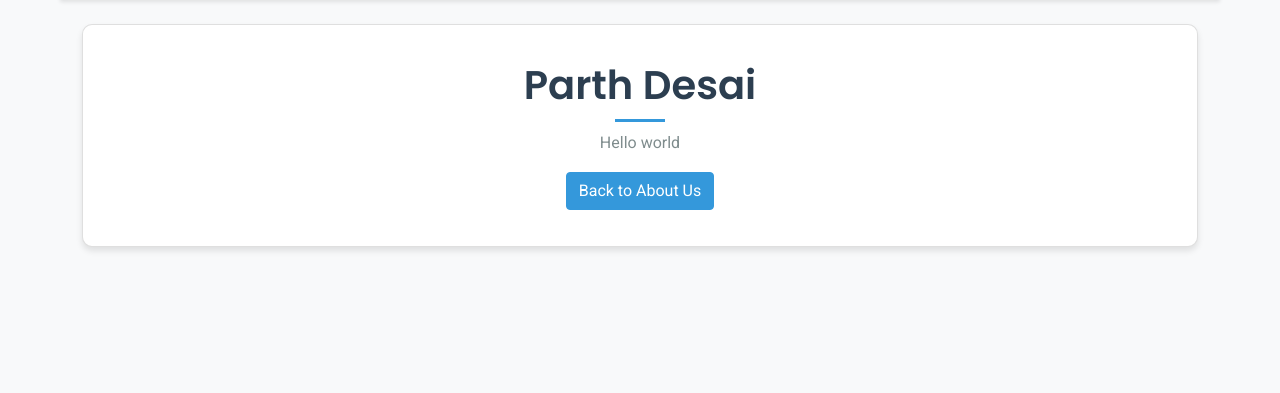
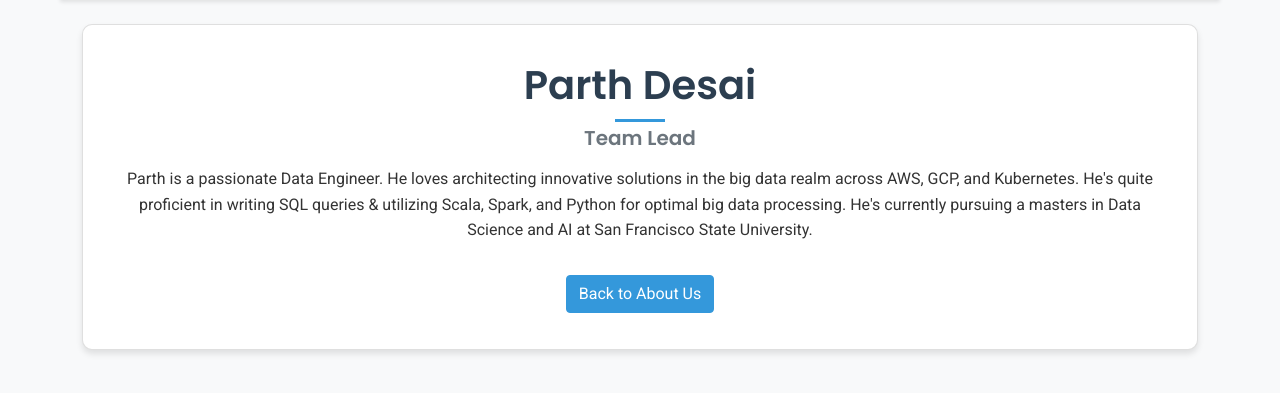
Before and after one commit to pycoder2000/CSC648-01-FA24-Team05, a Django app: a page that uses application/backend/templates/about_us/member_detail.html in a window 1280 px wide. Shown: the part 78-471 px from the top of the page. Run offline with Django 5.2, Linux system fonts and the light colour scheme.

Commit message:
Created a specific data file for the team (#9)
Co-authored-by: Parth Desai <parth.desai@glassdoor.com>

```diff
--- /dev/null
+++ b/application/backend/about_us/data/members_data.py
@@ -0,0 +1,44 @@
+members = [
+    {
+        "name": "Parth Desai",
+        "image": "Parth.jpg",
+        "position": "Team Lead",
+        "bio": "Parth is a passionate Data Engineer. He loves architecting innovative solutions in the big data realm across AWS, GCP, and Kubernetes. He's quite proficient in writing SQL queries & utilizing Scala, Spark, and Python for optimal big data processing. He's currently pursuing a masters in Data Science and AI at San Francisco State University.",
+    },
+    {
+        "name": "Parth Desai",
+        "image": "Parth1.jpg",
+        "position": "Front End Lead",
+        "bio": "Parth is focused on crafting beautiful and responsive user interfaces. His passion for design is complemented by his technical prowess, making him a key player in ensuring that our products are both functional and visually appealing. He has a deep knowledge of UI/UX principles and is always exploring new ways to enhance user experience.",
+    },
+    {
+        "name": "Parth Desai",
+        "image": "Parth2.jpg",
+        "position": "Back End Developer",
+        "bio": "With a focus on server-side logic and database management, Parth ensures that the backbone of our application runs smoothly. He’s skilled in Python, Django, and REST APIs, and is responsible for integrating third-party services and managing complex data flows.",
+    },
+    {
+        "name": "Parth Desai",
+        "image": "Parth3.jpg",
+        "position": "Full Stack Developer",
+        "bio": "Parth’s versatility as a full-stack developer enables him to contribute across the entire stack. Whether it’s building a responsive front end or an efficient back end, Parth works on bridging the gap between client and server.",
+    },
+    {
+        "name": "Parth Desai",
+        "image": "Parth4.jpg",
+        "position": "Data Scientist",
+        "bio": "Parth specializes in transforming raw data into actionable insights. His expertise in machine learning and data visualization helps the team make data-driven decisions that improve our products and services.",
+    },
+    {
+        "name": "Parth Desai",
+        "image": "Parth5.jpg",
+        "position": "DevOps Engineer",
+        "bio": "Parth is responsible for maintaining a smooth deployment process and ensuring our infrastructure is stable. He manages the CI/CD pipeline and optimizes cloud resources for cost efficiency and scalability.",
+    },
+    {
+        "name": "Parth Desai",
+        "image": "Parth6.jpg",
+        "position": "QA Engineer",
+        "bio": "Parth takes care of quality assurance, ensuring that every product released meets the highest standards. He is meticulous and passionate about delivering bug-free, high-performance applications.",
+    },
+]
--- a/application/backend/about_us/views.py
+++ b/application/backend/about_us/views.py
@@ -1,19 +1,15 @@
-from django.shortcuts import render
+from django.shortcuts import render, redirect
+from .data.members_data import members
 
 def about_us(request):
-    members = [
-        {'name': 'Parth Desai', 'image': 'Parth.jpg', 'position': 'Team Lead'},
-        {'name': 'Parth Desai', 'image': 'Parth1.jpg', 'position': 'Front End Lead'},
-        {'name': 'Parth Desai', 'image': 'Parth2.jpg', 'position': 'Back End Developer'},
-        {'name': 'Parth Desai', 'image': 'Parth3.jpg', 'position': 'Full Stack Developer'},
-        {'name': 'Parth Desai', 'image': 'Parth4.jpg', 'position': 'Data Scientist'},
-        {'name': 'Parth Desai', 'image': 'Parth5.jpg', 'position': 'DevOps Engineer'},
-        {'name': 'Parth Desai', 'image': 'Parth6.jpg', 'position': 'QA Engineer'}
-    ]
     return render(request, 'about_us/index.html', {'members': members})
 
 def home(request):
     return render(request, 'home.html')
 
 def member_detail(request, name):
-    return render(request, 'about_us/member_detail.html', {'name': name})
+    member = next((m for m in members if m['name'] == name), None)
+    if member:
+        return render(request, 'about_us/member_detail.html', {'member': member})
+    else:
+        return redirect('about_us')
--- a/application/backend/templates/about_us/index.html
+++ b/application/backend/templates/about_us/index.html
@@ -14,6 +14,7 @@
                 <div class="card-body">
                     <h5 class="card-title">{{ member.name }}</h5>
                     <p class="card-text">{{ member.position }}</p>
+                    <p class="card-text">{{ member.bio|truncatewords:20 }}</p>
                     <a href="{% url 'member_detail' name=member.name %}" class="btn btn-primary">Learn More</a>
                 </div>
             </div>
--- a/application/backend/templates/about_us/member_detail.html
+++ b/application/backend/templates/about_us/member_detail.html
@@ -1,14 +1,15 @@
 <!-- templates/about_us/member_detail.html -->
 {% extends 'base.html' %}
 
-{% block title %}{{ name }}{% endblock %}
+{% block title %}{{ member.name }}{% endblock %}
 
 {% block content %}
 <div class="card">
     <div class="card-body">
-        <h1 class="card-title">{{ name }}</h1>
-        <p class="card-text">Hello world</p>
-        <a href="{% url 'about_us' %}" class="btn btn-primary">Back to About Us</a>
+        <h1 class="card-title">{{ member.name }}</h1>
+        <h5 class="card-subtitle mb-2 text-muted">{{ member.position }}</h5>
+        <p class="card-text">{{ member.bio|linebreaks }}</p>
+        <a href="{% url 'about_us' %}" class="btn btn-primary mt-3" aria-label="Back to About Us">Back to About Us</a>
     </div>
 </div>
 {% endblock %}
```
